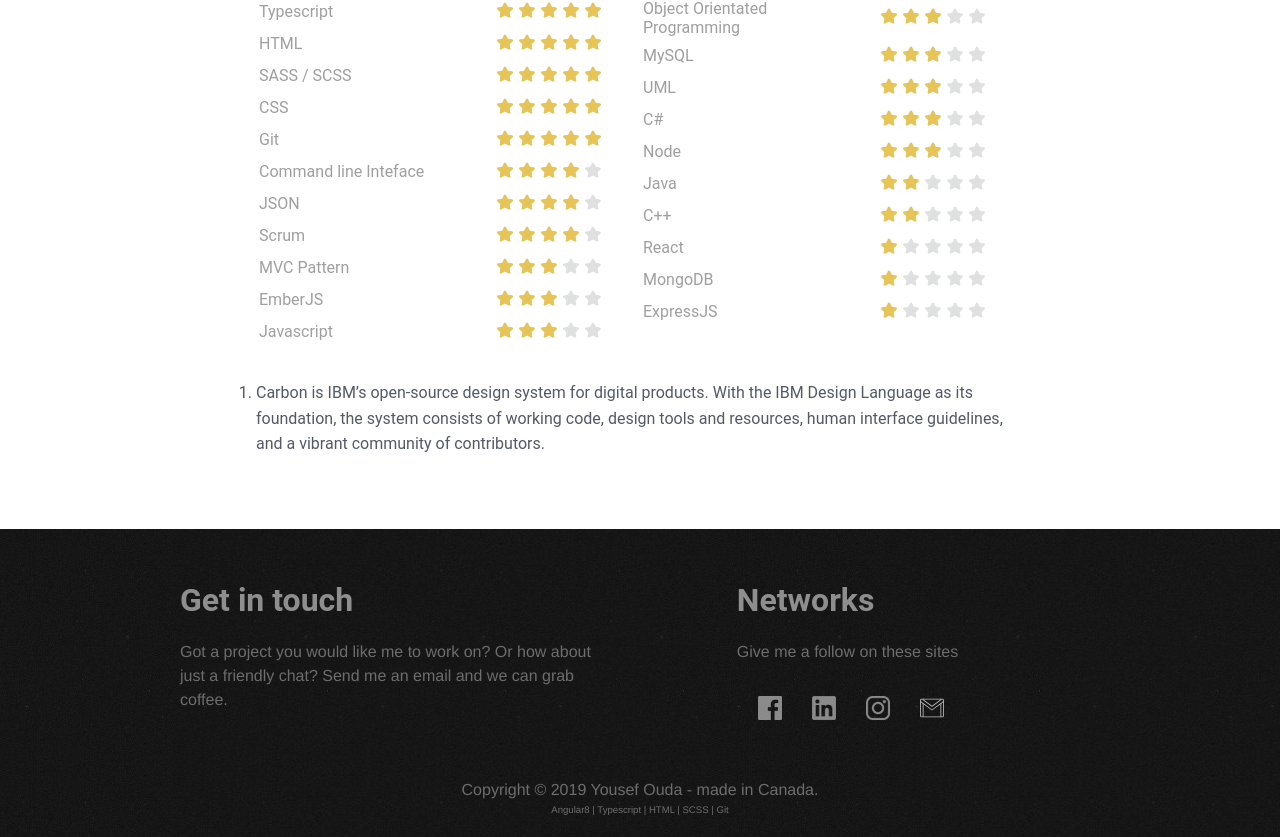
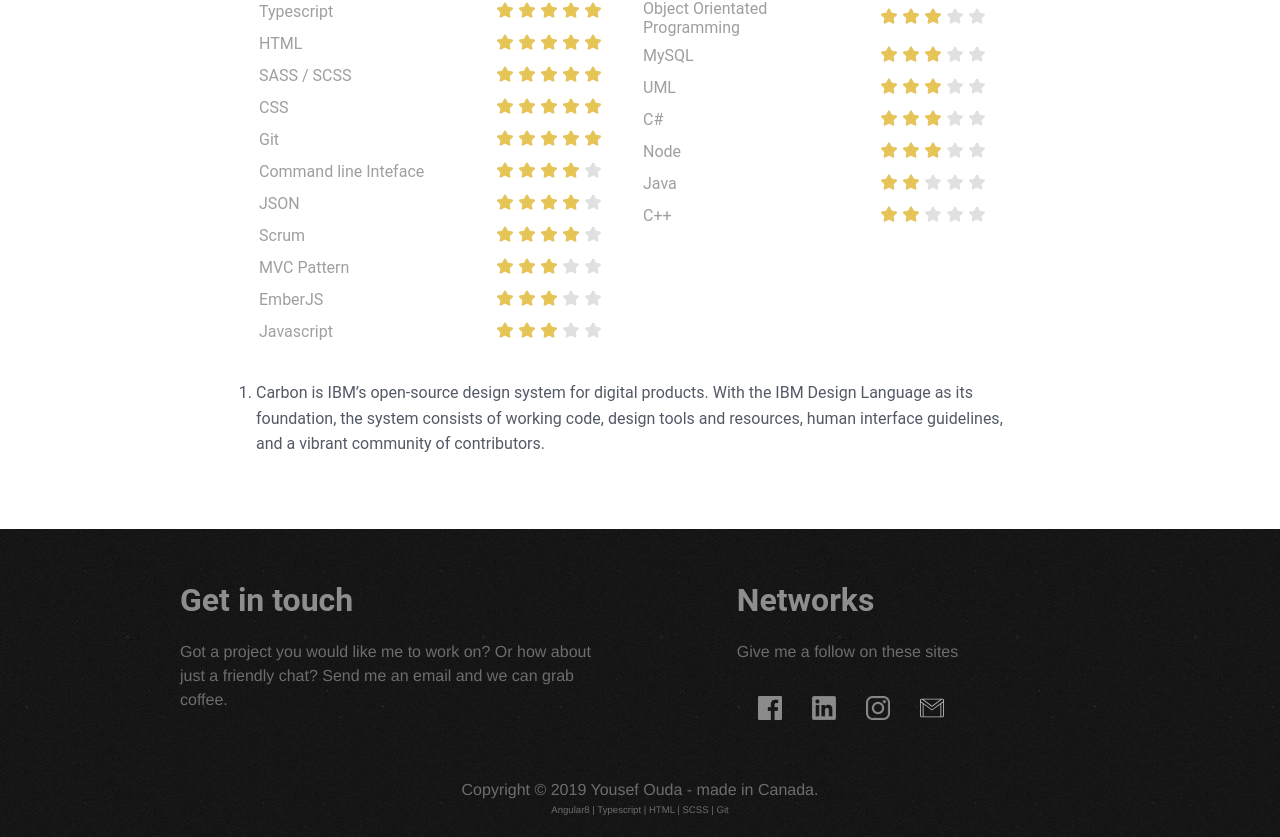
Before and after one commit to youda97/my-website, an Angular app: page / in a window 1280 px wide. Shown: the part 5858-6695 px from the top of the page. Built offline with nearby package versions, Linux system fonts and the light colour scheme.

Commit message:
Remove 1 star skills

```diff
--- a/src/app/about-me/about-me.component.html
+++ b/src/app/about-me/about-me.component.html
@@ -41,9 +41,6 @@
 					<tr><td class="skill">Node</td><td class="rating"><span class="no-fill"><span class="fill-3"></span></span></td></tr>
 					<tr><td class="skill">Java</td><td class="rating"><span class="no-fill"><span class="fill-2"></span></span></td></tr>
 					<tr><td class="skill">C++</td><td class="rating"><span class="no-fill"><span class="fill-2"></span></span></td></tr>
-					<tr><td class="skill">React</td><td class="rating"><span class="no-fill"><span class="fill-1"></span></span></td></tr>
-					<tr><td class="skill">MongoDB</td><td class="rating"><span class="no-fill"><span class="fill-1"></span></span></td></tr>
-					<tr><td class="skill">ExpressJS</td><td class="rating"><span class="no-fill"><span class="fill-1"></span></span></td></tr>
 				</table>
 			</div>
 
```
